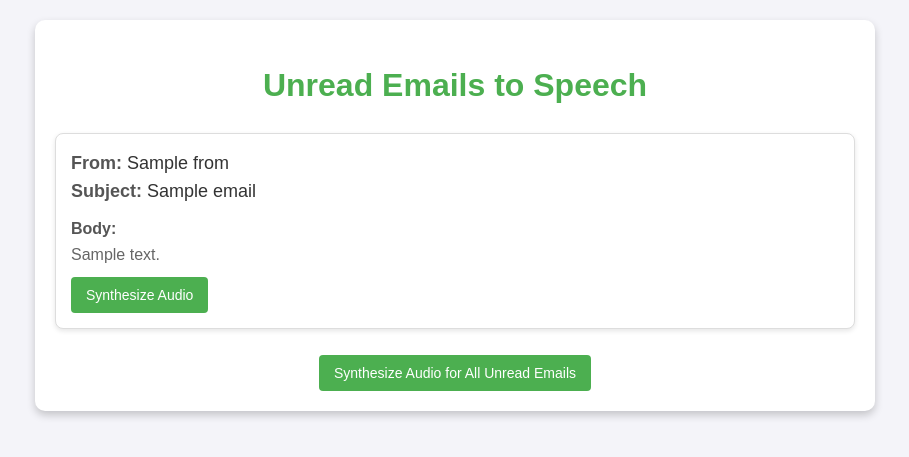
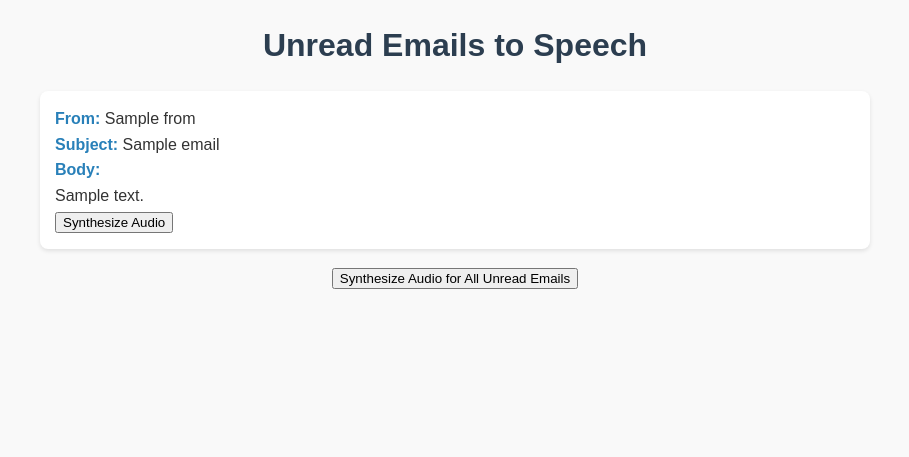
Before and after one commit to sreelakshmip2128/FastSpeech, a Flask app: template templates/index.html in a window 1280 px wide. Shown: the top 457 px of the page, without its empty margins (185-1094 px from the left). Run offline with Flask 3, Linux system fonts and the light colour scheme; the template is opened without the code that fills it: most values are stand-ins (such as "Sample title", 1, 10 or a date in 2020).

Commit message:
Update index.html

```diff
--- a/templates/index.html
+++ b/templates/index.html
@@ -5,99 +5,99 @@
     <meta name="viewport" content="width=device-width, initial-scale=1.0">
     <title>Unread Emails to Speech</title>
     <style>
-        /* Global Styles */
+        /* General Reset */
         body {
+            margin: 0;
             font-family: Arial, sans-serif;
-            background-color: #f4f4f9;
+            line-height: 1.6;
             color: #333;
-            margin: 0;
-            padding: 0;
-            line-height: 1.6;
+            background-color: #f9f9f9;
         }
 
         h1 {
             text-align: center;
-            margin-top: 20px;
-            color: #4CAF50;
+            margin: 20px 0;
+            color: #2c3e50;
         }
 
         ul {
-            list-style-type: none;
+            list-style: none;
             padding: 0;
         }
 
         li {
-            background: #fff;
-            border: 1px solid #ddd;
+            background-color: #ffffff;
+            margin: 15px auto;
+            padding: 15px;
             border-radius: 8px;
-            margin: 15px 0;
-            padding: 15px;
-            box-shadow: 0 2px 5px rgba(0, 0, 0, 0.1);
+            box-shadow: 0 2px 4px rgba(0, 0, 0, 0.1);
+            max-width: 800px;
         }
 
-        strong {
-            color: #555;
+        li strong {
+            color: #2980b9;
         }
 
-        form {
-            display: inline-block;
-            margin-top: 10px;
+        #synthesisForm {
+            text-align: center;
+            margin: 20px 0;
         }
 
-        button {
-            background-color: #4CAF50;
-            color: white;
+        #synthesisForm button {
+            background-color: #3498db;
+            color: #fff;
             border: none;
-            border-radius: 4px;
-            padding: 10px 15px;
-            font-size: 14px;
+            padding: 10px 20px;
+            font-size: 16px;
             cursor: pointer;
-            transition: background-color 0.3s;
+            border-radius: 5px;
+            transition: background-color 0.3s ease;
         }
 
-        button:hover {
-            background-color: #45a049;
+        #synthesisForm button:hover {
+            background-color: #2980b9;
         }
 
-        .container {
-            width: 90%;
-            max-width: 800px;
-            margin: 20px auto;
-            padding: 20px;
-            background: #fff;
-            border-radius: 10px;
-            box-shadow: 0 4px 8px rgba(0, 0, 0, 0.2);
+        #audioContainer {
+            text-align: center;
+            margin: 20px 0;
         }
 
-        .email-header {
-            font-size: 18px;
-            color: #333;
-            margin-bottom: 10px;
+        .loading {
+            display: inline-block;
+            padding: 10px;
+            background-color: #ffecb3;
+            border-radius: 4px;
+            font-weight: bold;
+            color: #ff9800;
+            margin: 10px auto;
         }
 
-        .email-body {
-            color: #666;
-            margin-top: 10px;
-        }
-
-        .no-emails {
-            text-align: center;
-            margin: 20px 0;
-            color: #888;
-            font-size: 18px;
-        }
-
-        .audio-section {
-            text-align: center;
-            margin-top: 30px;
+        .error {
+            display: inline-block;
+            padding: 10px;
+            background-color: #ffcccc;
+            border-radius: 4px;
+            font-weight: bold;
+            color: #e74c3c;
+            margin: 10px auto;
         }
 
         audio {
-            width: 100%;
-            max-width: 400px;
-            margin-top: 10px;
-            border: 2px solid #4CAF50;
-            border-radius: 5px;
+            margin: 15px auto;
+        }
+
+        /* Small screens */
+        @media (max-width: 600px) {
+            li {
+                padding: 10px;
+                font-size: 14px;
+            }
+
+            #synthesisForm button {
+                padding: 8px 16px;
+                font-size: 14px;
+            }
         }
     </style>
 </head>
```
